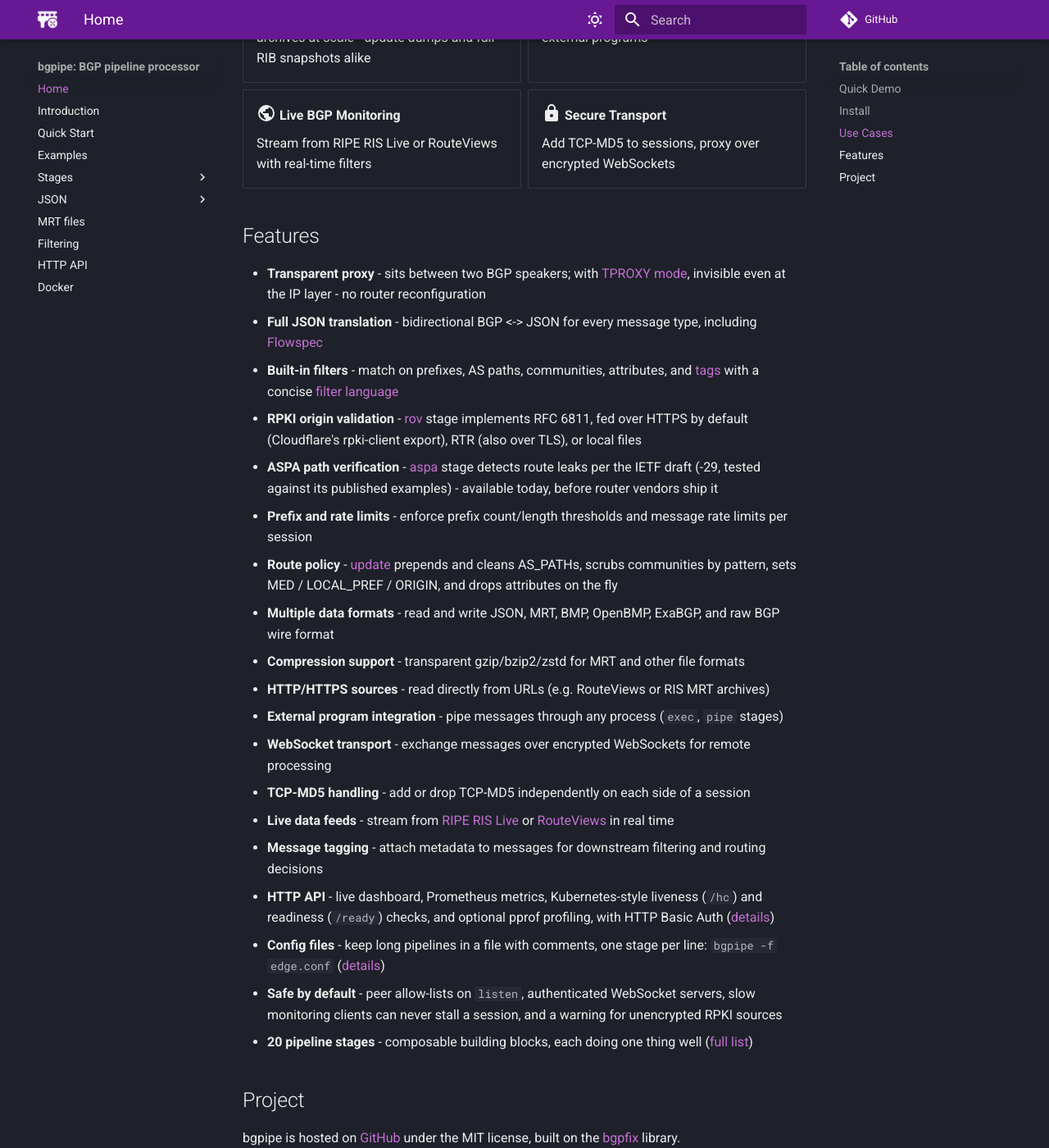
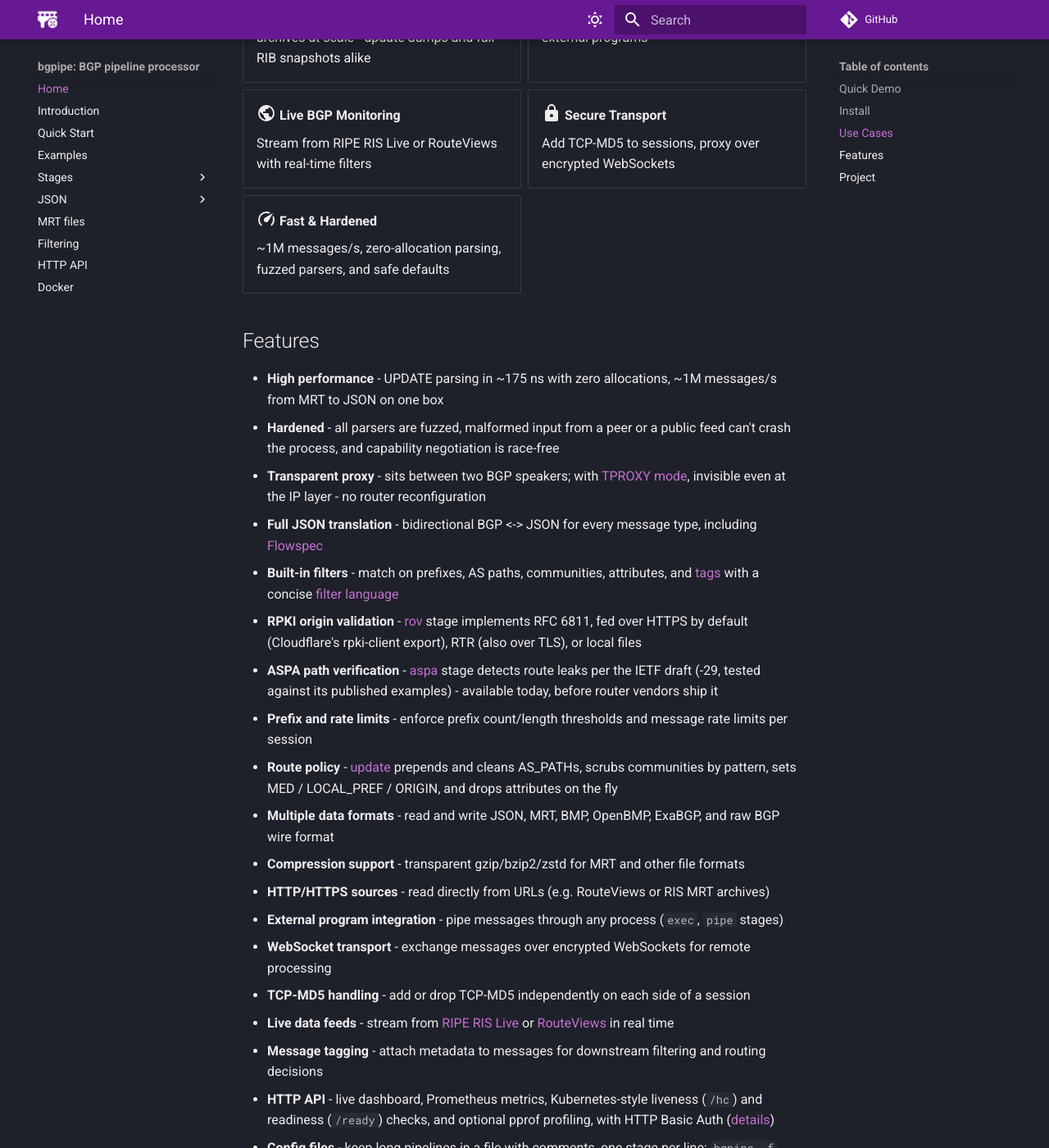
Before and after one commit to bgpfix/bgpipe, an MkDocs documentation site: the page built from docs/index.md, in a window 1280 px wide and 1400 px high, scrolled down 2108 px. Shown: the whole window at 82% size. Built offline with MkDocs 1.6.1 and Material for MkDocs 9.7.7, drawn with Linux system fonts in a browser that asks for light colours; comment, search, counter and statistics services are not loaded; the version menu is left out; some of the changed text lies outside the part shown.

Commit message:
README, docs: highlight performance and hardening (measured), --peer in proxy examples, 21 stages

````diff
--- a/docs/index.md
+++ b/docs/index.md
@@ -85,7 +85,7 @@ $ bgpipe -o -- read https://data.ris.ripe.net/rrc01/latest-bview.gz \
     -- grep 'tag[PEER_AS] == "8218"'
 
 # proxy a BGP session, dump messages to stdout, withdraw RPKI-invalid prefixes
-$ bgpipe -o -- listen :179 -- rov -- connect --wait listen 192.0.2.1
+$ bgpipe -o -- listen --peer 198.51.100.7 :179 -- rov -- connect --wait listen 192.0.2.1
 ```
 
 ## Install
@@ -140,10 +140,16 @@ A single static binary, no dependencies - see the [Quick Start](quickstart.md) f
 
     Add TCP-MD5 to sessions, proxy over encrypted WebSockets
 
+-   :material-speedometer:{ .lg } **Fast & Hardened**
+
+    ~1M messages/s, zero-allocation parsing, fuzzed parsers, and safe defaults
+
 </div>
 
 ## Features
 
+- **High performance** - UPDATE parsing in ~175 ns with zero allocations, ~1M messages/s from MRT to JSON on one box
+- **Hardened** - all parsers are fuzzed, malformed input from a peer or a public feed can't crash the process, and capability negotiation is race-free
 - **Transparent proxy** - sits between two BGP speakers; with [TPROXY mode](stages/connect.md#transparent-mode), invisible even at the IP layer - no router reconfiguration
 - **Full JSON translation** - bidirectional BGP <-> JSON for every message type, including [Flowspec](flowspec.md)
 - **Built-in filters** - match on prefixes, AS paths, communities, attributes, and [tags](stages/tag.md) with a concise [filter language](filters.md)
@@ -162,7 +168,7 @@ A single static binary, no dependencies - see the [Quick Start](quickstart.md) f
 - **HTTP API** - live dashboard, Prometheus metrics, Kubernetes-style liveness (`/hc`) and readiness (`/ready`) checks, and optional pprof profiling, with HTTP Basic Auth ([details](http-api.md))
 - **Config files** - keep long pipelines in a file with comments, one stage per line: `bgpipe -f edge.conf` ([details](quickstart.md#config-files))
 - **Safe by default** - peer allow-lists on `listen`, authenticated WebSocket servers, slow monitoring clients can never stall a session, and a warning for unencrypted RPKI sources
-- **20 pipeline stages** - composable building blocks, each doing one thing well ([full list](stages/index.md))
+- **21 pipeline stages** - composable building blocks, each doing one thing well ([full list](stages/index.md))
 
 ## Project
 
````
Also changed, not shown: README.md (+10 -4 lines).
